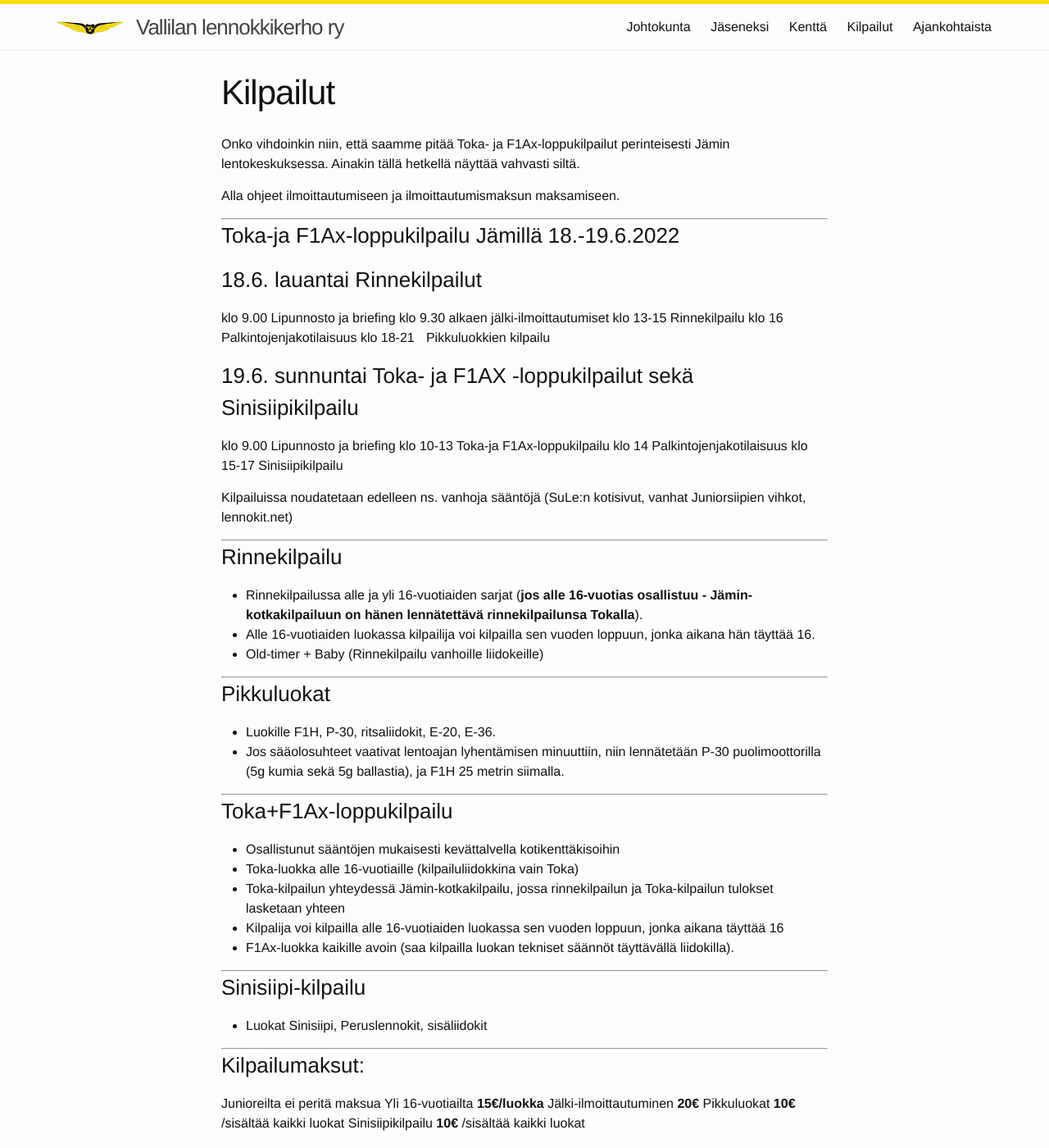
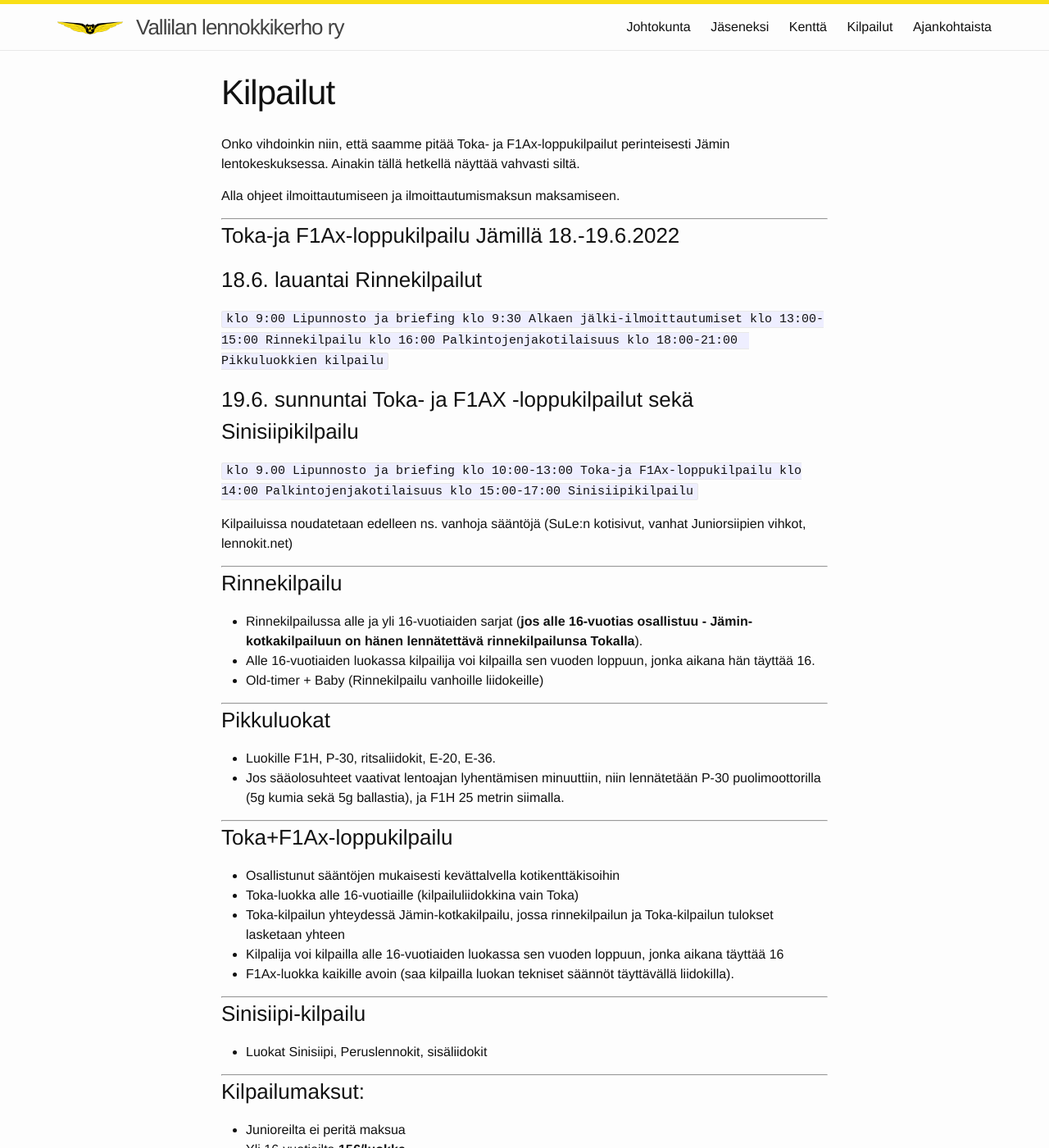
Before and after one commit to vallilanlennokkikerho/vallilanlennokkikerho.github.io, a Jekyll site: the page built from kilpailut.md, in a window 1280 px wide and 1400 px high. Shown: the whole window at 82% size. Built offline with Jekyll 4.4.1, drawn with Linux system fonts in a browser that asks for light colours; some of the changed text lies outside the part shown.

Commit message:
Update Kilpailut page

```diff
--- a/kilpailut.md
+++ b/kilpailut.md
@@ -16,18 +16,18 @@ Alla ohjeet ilmoittautumiseen ja ilmoittautumismaksun maksamiseen.
 
 ### 18.6. lauantai Rinnekilpailut
 
-klo 9.00 	 Lipunnosto ja briefing
-klo 9.30 	 alkaen jälki-ilmoittautumiset
-klo 13-15 	 Rinnekilpailu
-klo 16		 Palkintojenjakotilaisuus
-klo 18-21    Pikkuluokkien kilpailu
+`klo 9:00 	         Lipunnosto ja briefing
+klo 9:30 	         Alkaen jälki-ilmoittautumiset
+klo 13:00-15:00 	 Rinnekilpailu
+klo 16:00		       Palkintojenjakotilaisuus
+klo 18:00-21:00    Pikkuluokkien kilpailu`
 
 ### 19.6. sunnuntai Toka- ja F1AX -loppukilpailut sekä Sinisiipikilpailu
 
-klo 9.00 	Lipunnosto ja briefing
-klo 10-13 	Toka-ja F1Ax-loppukilpailu
-klo 14 		Palkintojenjakotilaisuus
-klo 15-17 	Sinisiipikilpailu
+`klo 9.00 	        Lipunnosto ja briefing
+klo 10:00-13:00 	Toka-ja F1Ax-loppukilpailu
+klo 14:00 		    Palkintojenjakotilaisuus
+klo 15:00-17:00 	Sinisiipikilpailu`
 
 Kilpailuissa noudatetaan edelleen ns. vanhoja sääntöjä (SuLe:n kotisivut, vanhat Juniorsiipien vihkot, lennokit.net)
 
@@ -66,11 +66,11 @@ Kilpailuissa noudatetaan edelleen ns. vanhoja sääntöjä (SuLe:n kotisivut, va
 
 ### Kilpailumaksut:
 
-Junioreilta ei peritä maksua
-Yli 16-vuotiailta **15€/luokka**
-Jälki-ilmoittautuminen **20€**
-Pikkuluokat **10€** /sisältää kaikki luokat
-Sinisiipikilpailu **10€** /sisältää kaikki luokat
+- Junioreilta ei peritä maksua
+- Yli 16-vuotiailta **15€/luokka**
+- Jälki-ilmoittautuminen **20€**
+- Pikkuluokat **10€** /sisältää kaikki luokat
+- Sinisiipikilpailu **10€** /sisältää kaikki luokat
 
 Ilmoittautumismaksut **Vallilan Lennokkikerhon** tilille:
 
@@ -102,13 +102,14 @@ Lähettämäsi ilmoittautumisviestin avulla pystymme kirjoittamaan viralliset ki
 
 ----------------
 
-Kilpailun    johto:
-Arto Arola (tuloslaskenta, palkintotilaisuudet ym.)
-Tapio Linkosalo (kenttäpäällikkö molempina päivinä, Sinisiipikilpailu)
-Juha Helle (tuloslaskenta)
-Jukka Rantanen (tuloslaskenta, palkintotilaisuudet ym.)
+### Kilpailun johto:
 
-Kilpailujen jury Arto Arola/Jukka Rantanen
+- Arto Arola (tuloslaskenta, palkintotilaisuudet ym.)
+- Tapio Linkosalo (kenttäpäällikkö molempina päivinä, Sinisiipikilpailu)
+- Juha Helle (tuloslaskenta)
+- Jukka Rantanen (tuloslaskenta, palkintotilaisuudet ym.)
+
+- Kilpailujen jury Arto Arola/Jukka Rantanen
 
 ----------------
 Lisätietoja: **toka.tulokset@gmail.com**
```
